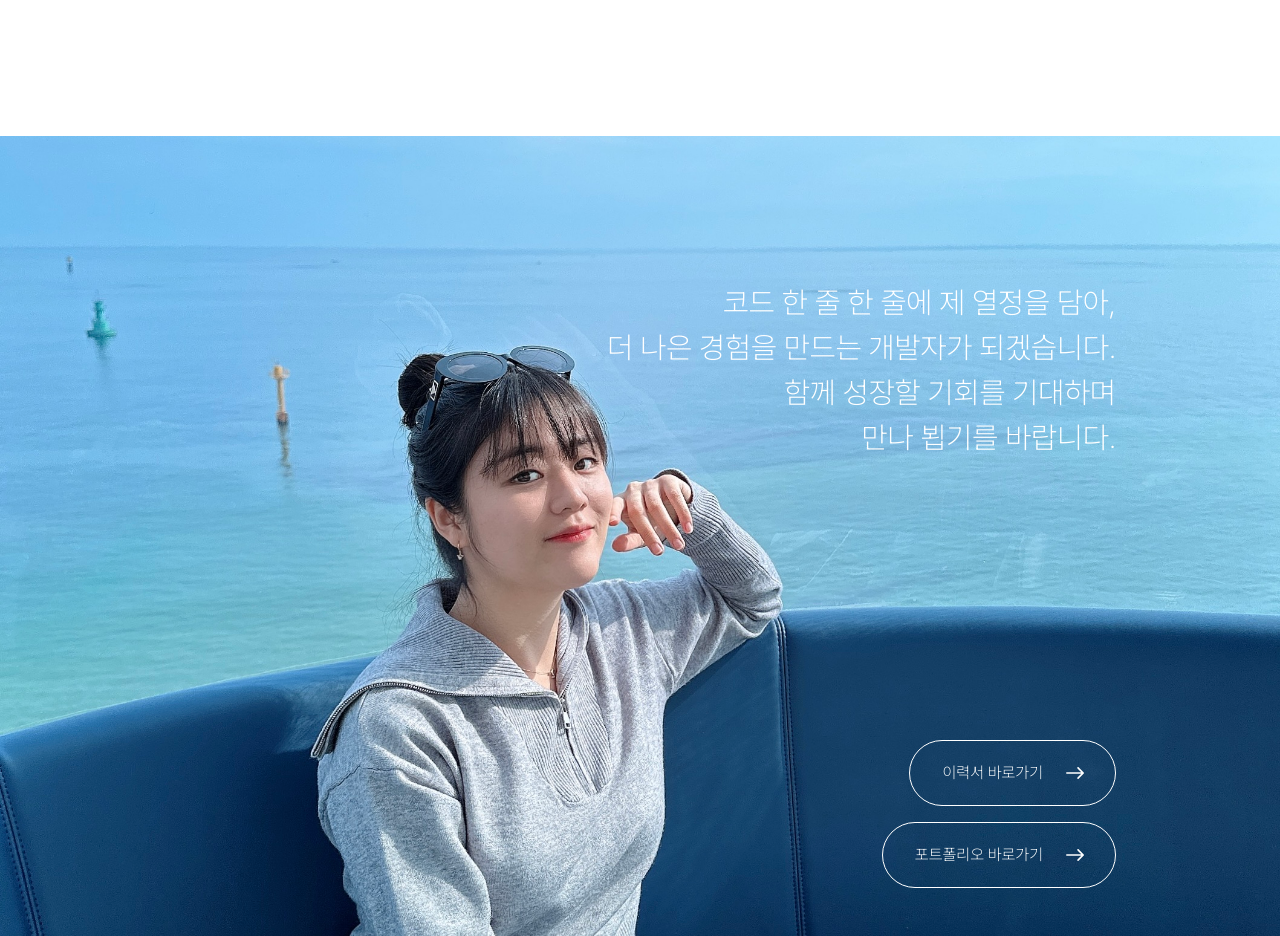
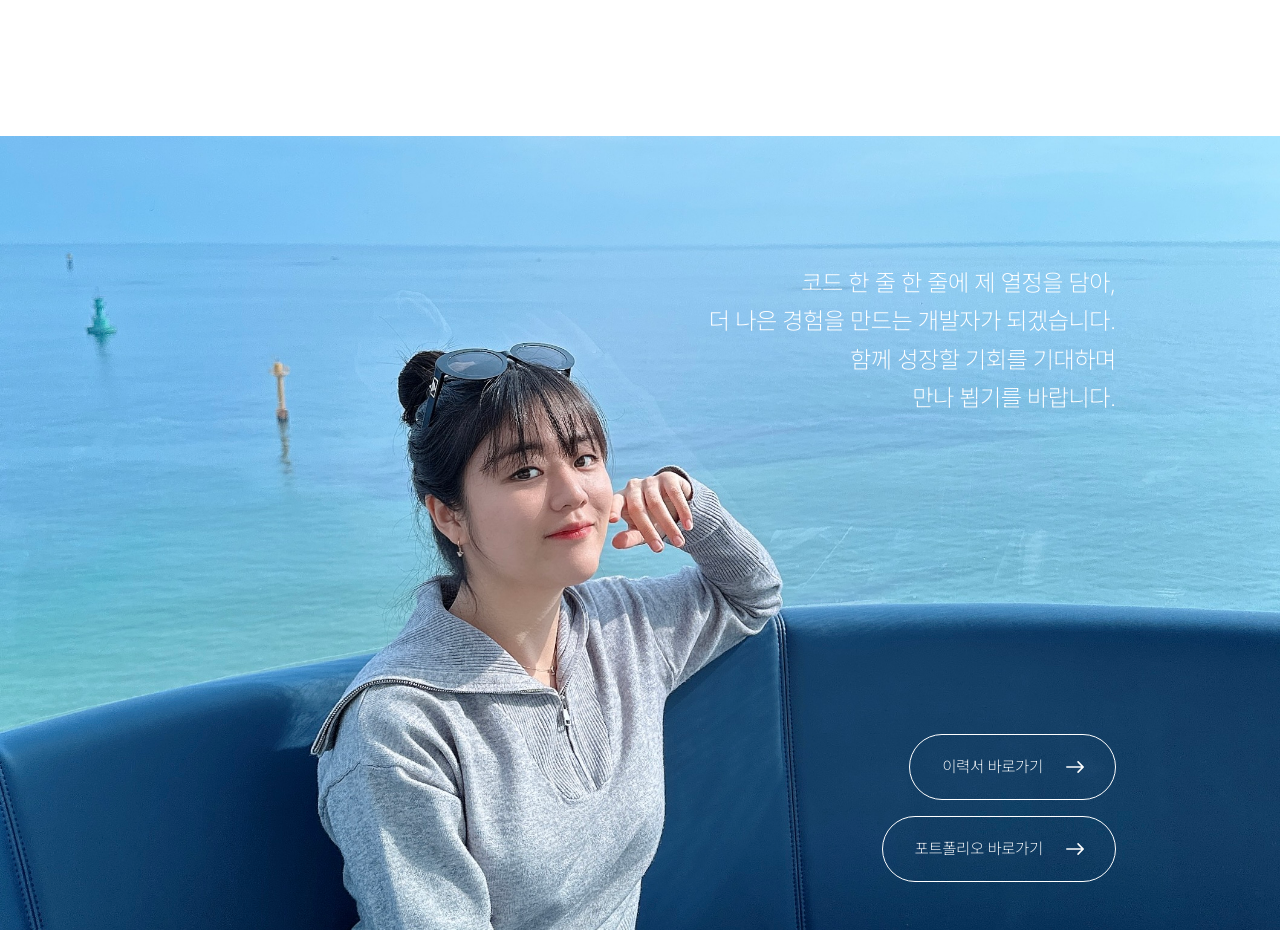
Before and after one commit to O-daeun/portfolio, a Next.js app: page /resume in a window 1280 px wide. Shown: the part 4340-5276 px from the top of the page. Built offline with nearby package versions, Linux system fonts and the light colour scheme.

Commit message:
design: 메인섹션 ui 수정

```diff
--- a/components/main-section.tsx
+++ b/components/main-section.tsx
@@ -20,8 +20,12 @@ interface Props {
 
 export default function MainSection({ isMain }: Props) {
   return (
-    <main className="mx-auto h-dvh min-h-[500px] w-full min-w-fit max-w-[2000px] bg-[url('/main.jpg')] bg-cover bg-center sm:min-h-[720px]">
-      <InnerLayout className="flex h-full flex-col items-end justify-between pb-12 pt-36">
+    <main
+      className={`mx-auto min-h-[500px] w-full min-w-fit max-w-[2000px] bg-[url('/main.jpg')] bg-cover bg-center sm:min-h-[720px] ${isMain ? 'h-dvh' : 'h-dvh md:h-[794px]'}`}
+    >
+      <InnerLayout
+        className={`flex h-full flex-col items-end justify-between pb-12 ${isMain ? 'pt-36' : 'pt-28 sm:pt-32'}`}
+      >
         <h1 className="w-full text-right text-2xl font-extralight leading-normal text-white sm:text-3xl sm:leading-loose">
           {isMain ? (
             <>
@@ -32,14 +36,14 @@ export default function MainSection({ isMain }: Props) {
               </span>
             </>
           ) : (
-            <p className="leading-normal">
-              <span>코드 한 줄 한 줄에 제 열정을 담아,</span>
+            <p className="text-[21px] ss:text-2xl">
+              <span className="leading-[1.6]">코드 한 줄 한 줄에 제 열정을 담아,</span>
               <br />
-              <span>더 나은 경험을 만드는 개발자가 되겠습니다.</span>
+              <span className="leading-[1.6]">더 나은 경험을 만드는 개발자가 되겠습니다.</span>
               <br />
-              <span>함께 성장할 기회를 기대하며</span>
+              <span className="leading-[1.6]">함께 성장할 기회를 기대하며</span>
               <br />
-              <span>만나 뵙기를 바랍니다.</span>
+              <span className="leading-[1.6]">만나 뵙기를 바랍니다.</span>
             </p>
           )}
         </h1>
```
